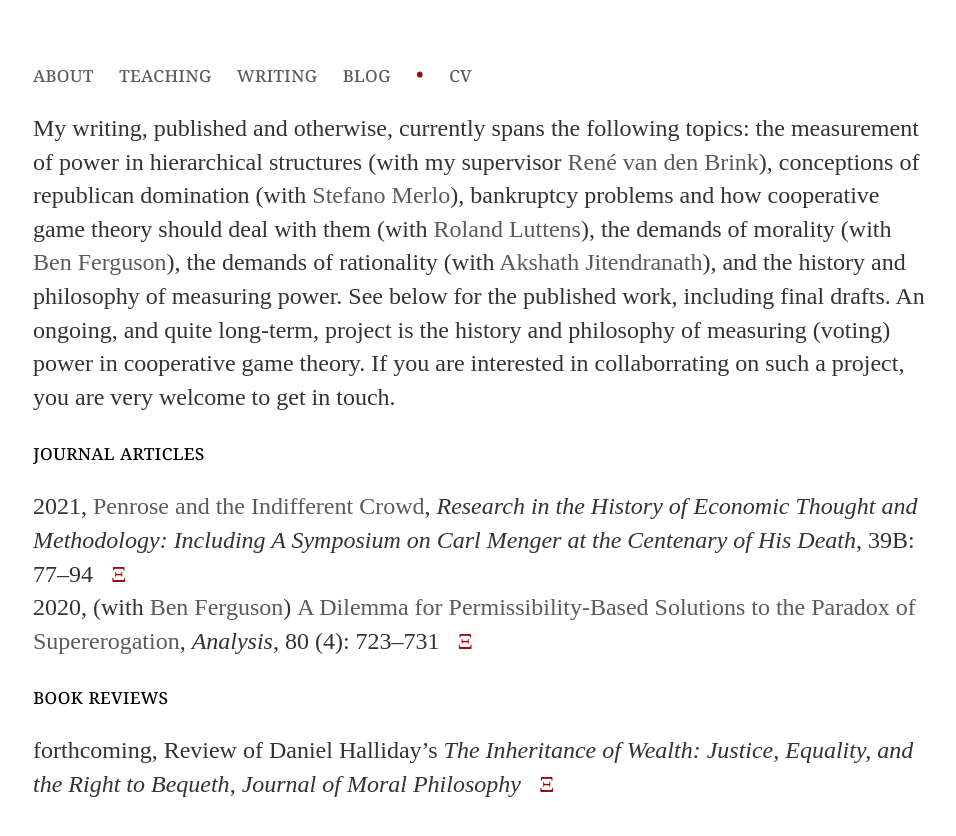
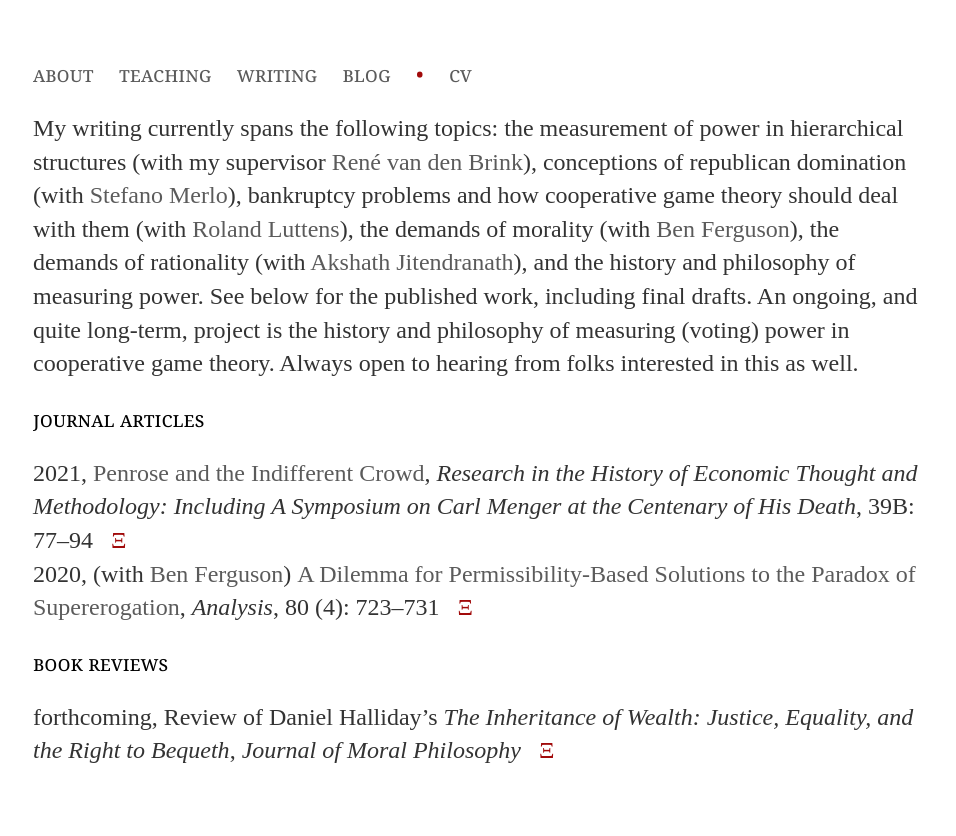
Before and after one commit to uzunovam/uzunovam, a Jekyll site: the page built from writing/index.html, in a window 1280 px wide. Shown: the top 836 px of the page, without its empty margins (159-1115 px from the left). Built offline with Jekyll 4.4.1, drawn with Linux system fonts in a browser that asks for light colours.

Commit message:
Update index.html

```diff
--- a/writing/index.html
+++ b/writing/index.html
@@ -3,7 +3,7 @@
 title: Writing
 ---
 <div class="blurb">
-	<p>My writing, published and otherwise, currently spans the following topics: the measurement of power in hierarchical structures (with my supervisor <a href="http://personal.vu.nl/j.r.vanden.brink/">René van den Brink</a>), conceptions of republican domination (with <a href="https://www.stefanomerlo.org/">Stefano Merlo</a>), bankruptcy problems and how cooperative game theory should deal with them (with <a href="https://research.vu.nl/en/persons/roland-iwan-luttens">Roland Luttens</a>), the demands of morality (with <a href="https://www.benjaminferguson.org/">Ben Ferguson</a>), the demands of rationality (with <a href="https://akshathjitendranath.weebly.com/">Akshath Jitendranath</a>), and the history and philosophy of measuring power. See below for the published work, including final drafts. An ongoing, and quite long-term, project is the history and philosophy of measuring (voting) power in cooperative game theory. If you are interested in collaborrating on such a project, you are very welcome to get in touch.</p>
+	<p>My writing currently spans the following topics: the measurement of power in hierarchical structures (with my supervisor <a href="http://personal.vu.nl/j.r.vanden.brink/">René van den Brink</a>), conceptions of republican domination (with <a href="https://www.stefanomerlo.org/">Stefano Merlo</a>), bankruptcy problems and how cooperative game theory should deal with them (with <a href="https://research.vu.nl/en/persons/roland-iwan-luttens">Roland Luttens</a>), the demands of morality (with <a href="https://www.benjaminferguson.org/">Ben Ferguson</a>), the demands of rationality (with <a href="https://akshathjitendranath.weebly.com/">Akshath Jitendranath</a>), and the history and philosophy of measuring power. See below for the published work, including final drafts. An ongoing, and quite long-term, project is the history and philosophy of measuring (voting) power in cooperative game theory. Always open to hearing from folks interested in this as well.</p>
 	<section>journal articles</section>
 	<p>2021, <a href="https://doi.org/10.1108/S0743-41542021000039B006">Penrose and the Indifferent Crowd</a>, <cite>Research in the History of Economic Thought and Methodology: Including A Symposium on Carl Menger at the Centenary of His Death</cite>, 39B: 77–94 &nbsp; <a href="/files/papers/Penrose and the Indifferent Crowd.pdf"><bullet>&Xi;</bullet></a></br>
 	2020, (with <a href="https://www.benjaminferguson.org/">Ben Ferguson</a>) <a href="https://doi.org/10.1093/analys/anaa033">A Dilemma for Permissibility-Based Solutions to the Paradox of Supererogation</a>, <cite>Analysis</cite>, 80 (4): 723–731  &nbsp; <a href="/files/papers/A Dilemma for Permissibility-Based Solutions to the Paradox of Supererogation.pdf"><bullet>&Xi;</bullet></a></p>
```
